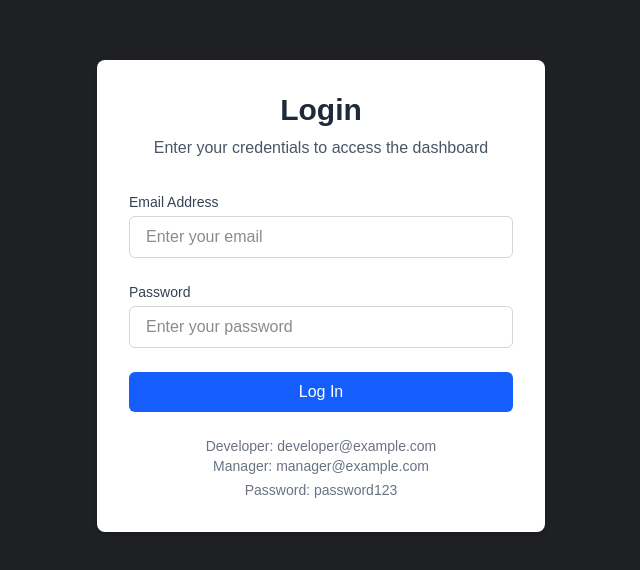
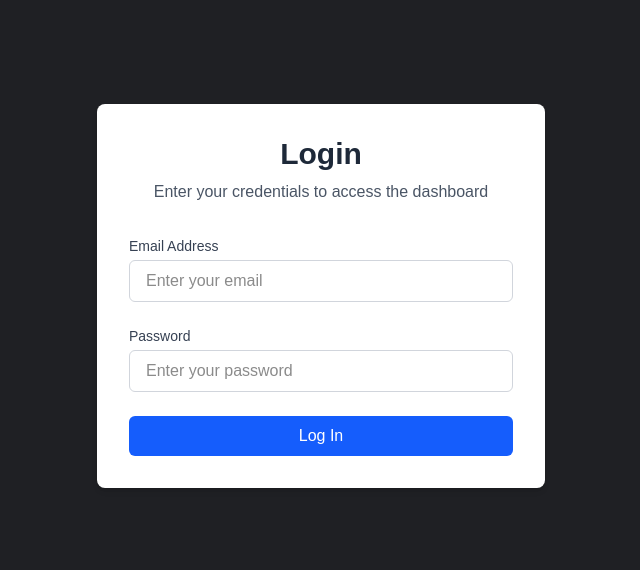
Before and after one commit to PyAbhisek/fealty, a Next.js app: page / in a window 1280 px wide. Shown: the part 104-674 px from the top of the page, without its empty margins (319-959 px from the left). Built offline with nearby package versions, Linux system fonts and the light colour scheme.

Commit message:
added the readme for the project

```diff
--- a/src/app/Components/Login.tsx
+++ b/src/app/Components/Login.tsx
@@ -128,11 +128,7 @@ export default function LoginPage() {
               {isLoading ? 'Logging in...' : 'Log In'}
             </button>
 
-            <div className="text-center text-gray-500 text-sm">
-              <p>Developer: developer@example.com</p>
-              <p>Manager: manager@example.com</p>
-              <p className="mt-1">Password: password123</p>
-            </div>
+
           </form>
         </div>
       </div>
```
Also changed, not shown: 1 other file (tests, documents, lock files or other folders).
